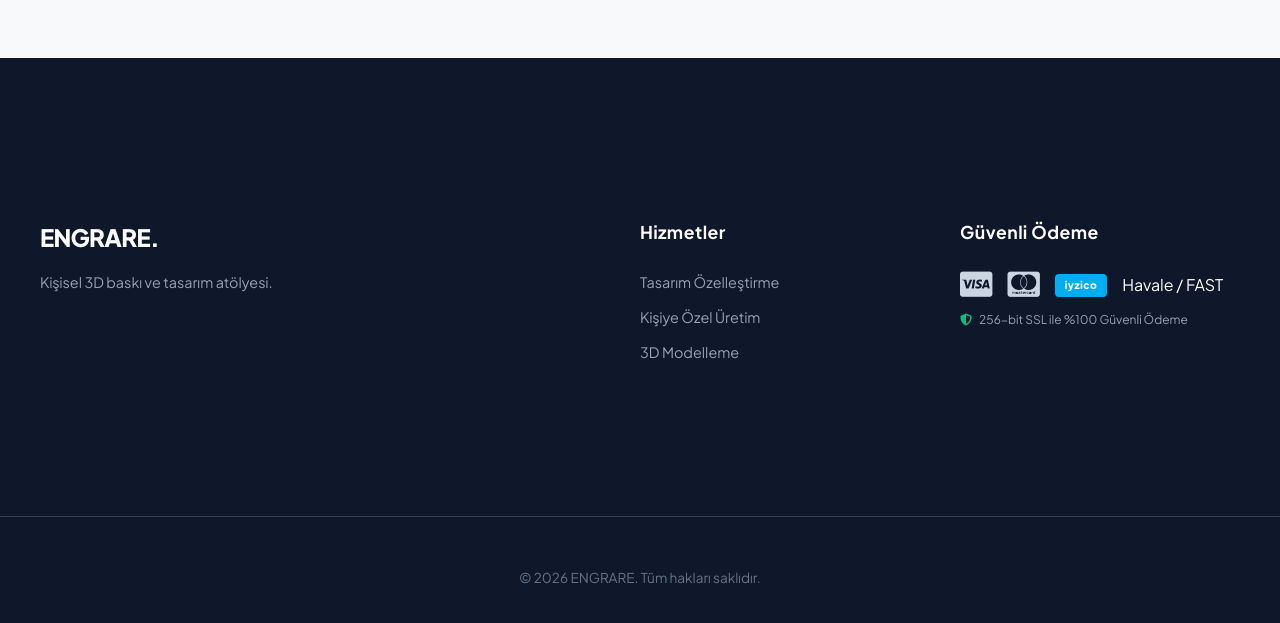
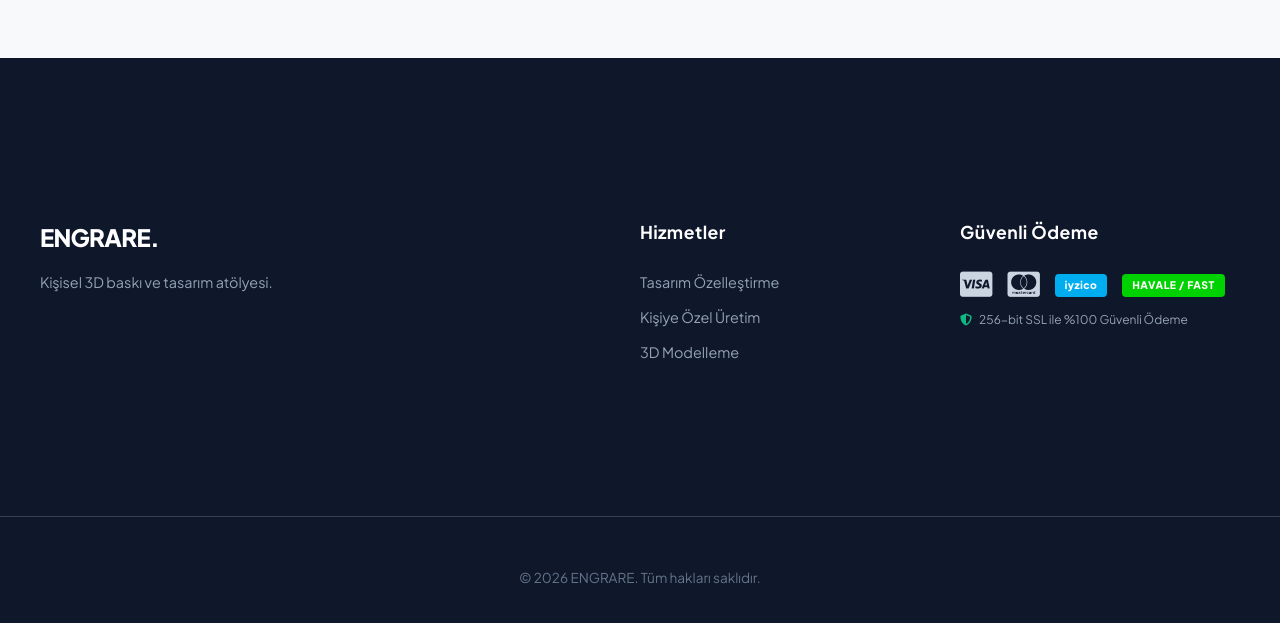
Before and after one commit to engrare/3d, a plain HTML site: page index.html in a window 1280 px wide. Shown: the part 2279-2902 px from the top of the page. Drawn offline with nearby package versions, Linux system fonts and the light colour scheme.

Commit message:
Update myStyle.css

```diff
--- a/myStyle.css
+++ b/myStyle.css
@@ -475,6 +475,18 @@ button.btn-sm:not(.primary):not(.secondary) {
     letter-spacing: 0.5px;
     text-transform: lowercase;
     height: fit-content;
+}
+.fast-badge {
+    background: #00D100;
+    color: white;
+    padding: 3px 10px;
+    border-radius: 4px;
+    font-size: 0.65rem;
+    font-weight: 800;
+    letter-spacing: 0.5px;
+    text-transform: uppercase;
+    height: fit-content;
+    white-space: nowrap;
 }
 .footer-bottom { border-top: 1px solid #334155; margin-top: 60px; padding-top: 30px; text-align: center; color: #64748B; font-size: 0.85rem; }
 
```
